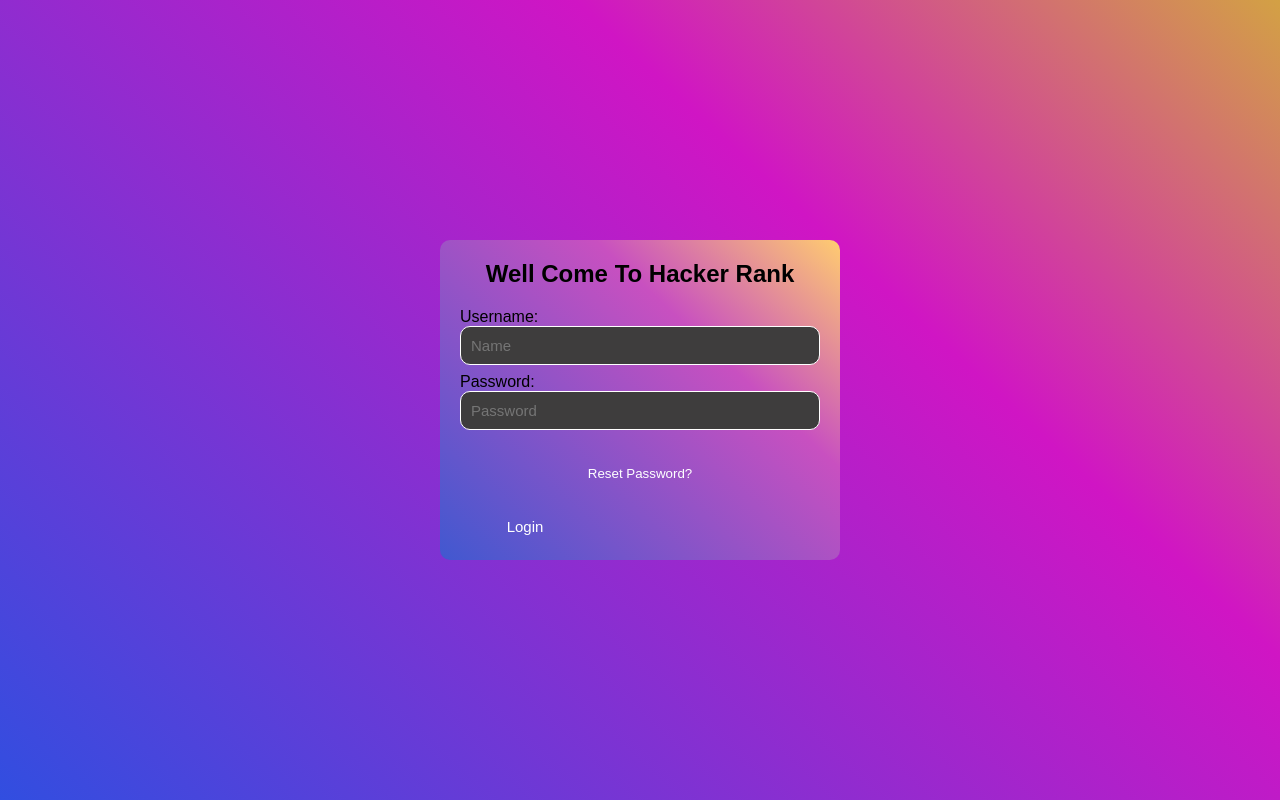
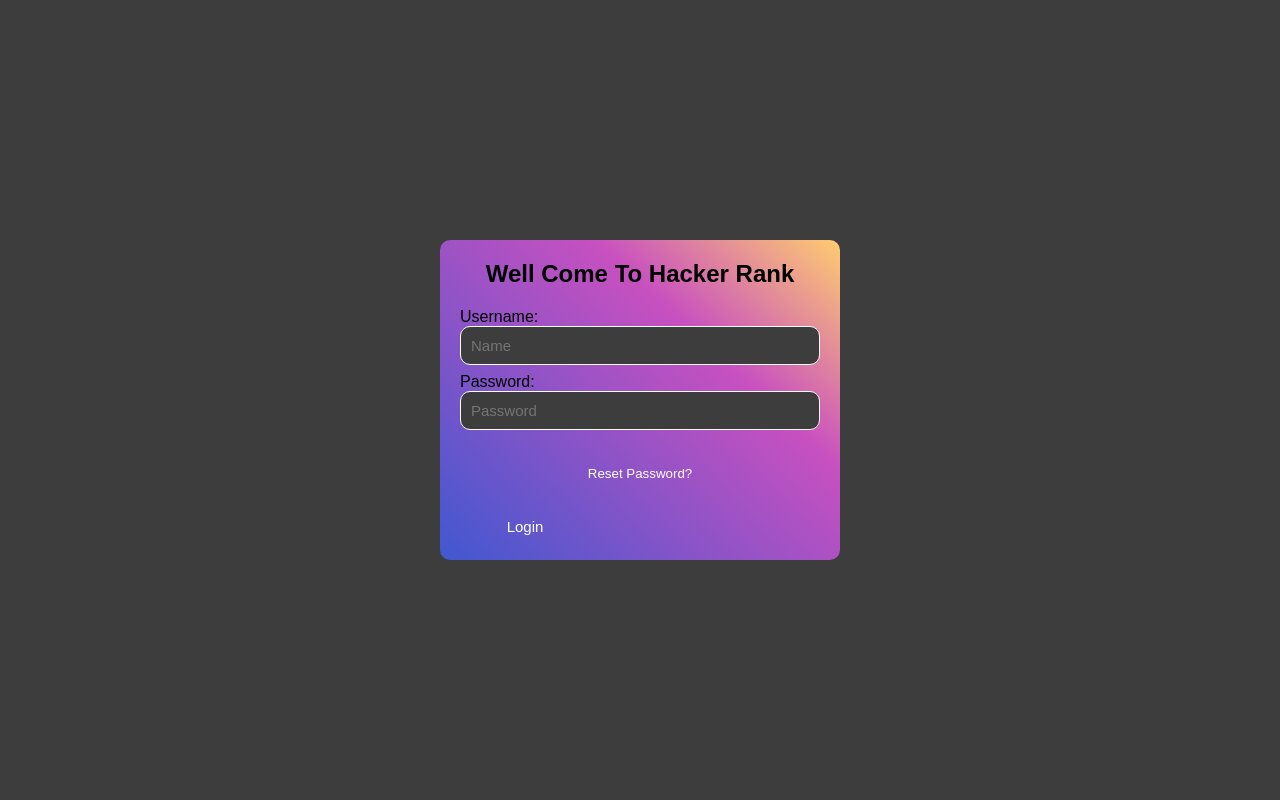
Before and after one commit to manu1242/login-page, a plain HTML site: page index.html in a window 1280 px wide. Drawn offline with Linux system fonts and the light colour scheme.

Commit message:
css change

```diff
--- a/index.html
+++ b/index.html
@@ -23,7 +23,7 @@
     justify-content: center; /* Center horizontally */
     align-items: center; /* Center vertically */
     height: 100vh; /* Full height of viewport */
-    background-image: linear-gradient(43deg, #314ee0 0%, #d015c4 67%, #d3a144 100%);
+    background-color: #3e3d3d;
 
 
   }
```
